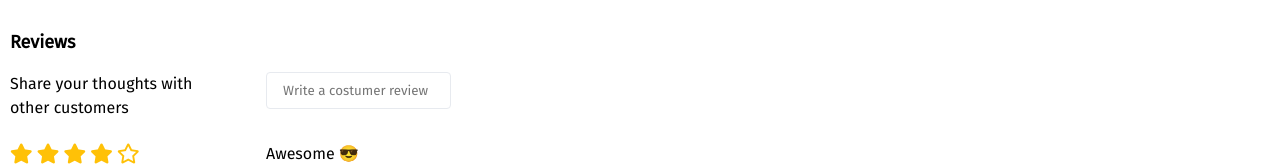
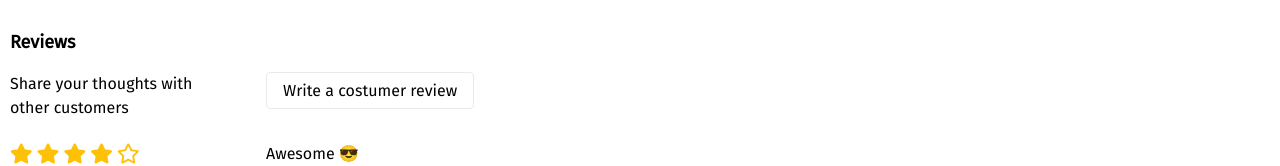
Before and after one commit to AnilK-Panta/ecommerceProductPage, a plain HTML site: page index.html in a window 1280 px wide. Shown: the part 1678-1844 px from the top of the page. Drawn offline with Linux system fonts and the light colour scheme.

Commit message:
write a review button changed

```diff
--- a/Css/style.css
+++ b/Css/style.css
@@ -582,11 +582,12 @@ body {
   line-height: 150%;
 }
 #writeReviewField {
+  cursor: pointer;
   background: #ffffff;
   border: 1px solid #e7eaef;
   box-sizing: border-box;
   border-radius: 4px;
-  width: 185px;
+  width: auto;
   height: 37px;
   display: flex;
   flex-direction: row;
--- a/index.html
+++ b/index.html
@@ -378,7 +378,8 @@
             <span class="reviewStarTitle">Reviews</span>
             <div class="writeReviewsSection">
                 <span class="writeReviewExplain">Share your thoughts with other customers</span>
-                <input type="text" id="writeReviewField" placeholder="Write a costumer review">
+                <div id="writeReviewField">Write a costumer review</div>
+                <!-- <input type="text" id="writeReviewField" placeholder="Write a costumer review"> -->
             </div>
             <div class="ratingReviewsCollection">
                 <div class="reviewsStarCollection1">
```
